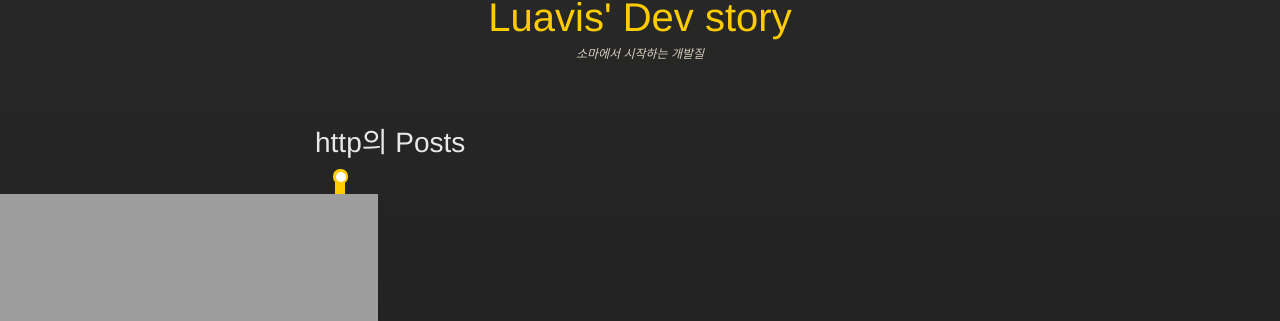
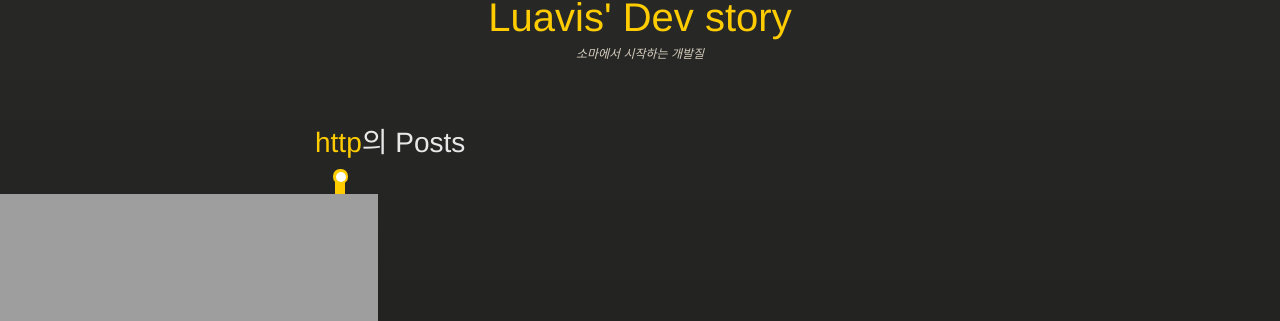
Before and after one commit to Luavis/luavis.github.io, a Jekyll site: the page built from about.md, in a window 1280 px wide. Shown: the part 161-482 px from the top of the page. Built offline with Jekyll 4.4.1, drawn with Linux system fonts in a browser that asks for light colours; nearby versions of some CDN libraries; some web fonts are replaced.

Commit message:
Add stron tag color

```diff
--- a/css/main.css
+++ b/css/main.css
@@ -1016,3 +1016,6 @@ footer {
   border-left: 10px solid #ffcc00;
   border-bottom-left-radius:  10px;
 }
+strong {
+  color: #ffcc00;
+}
```
